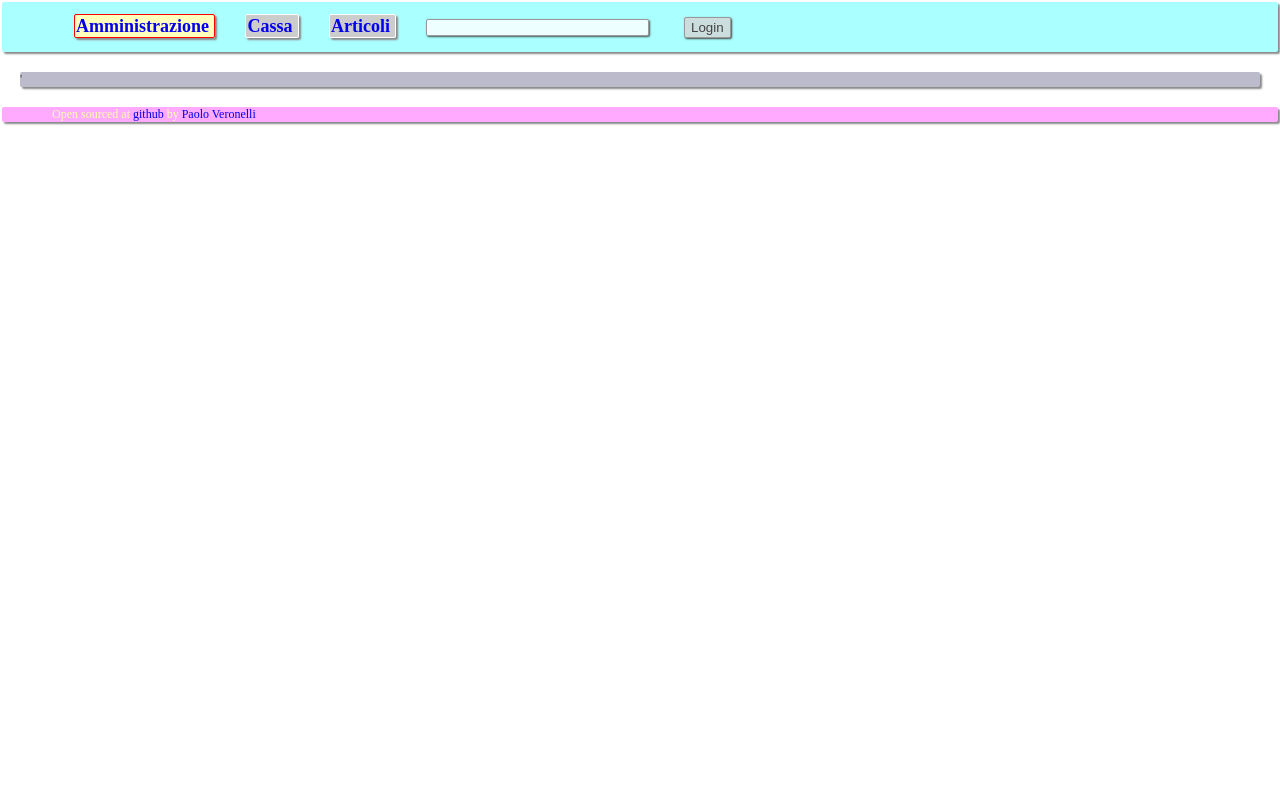
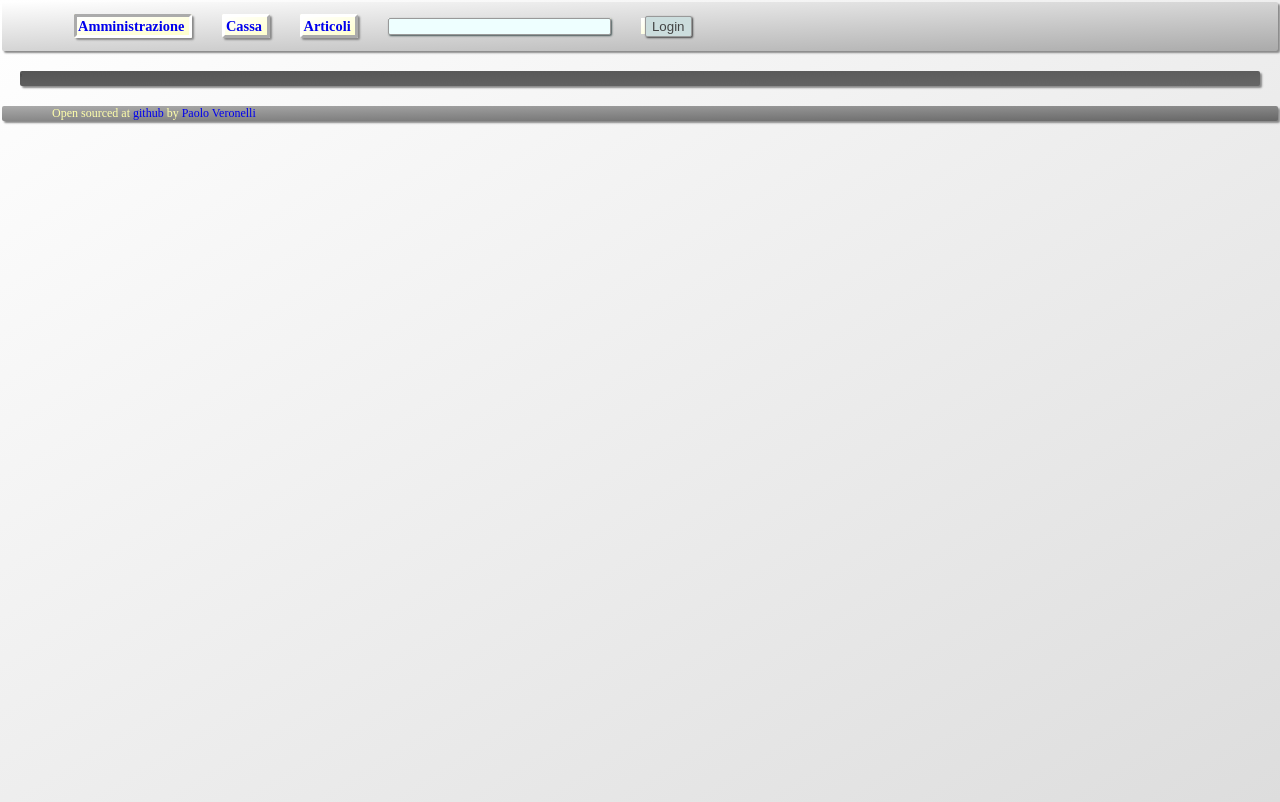
Before and after one commit to paolino/emporio, a PHP site: page /amministrazione.php in a window 1280 px wide. Run offline with PHP 8.4, Linux system fonts and the light colour scheme; the visitor is signed in with stand-in values (Sample User, id 1); data that the repository does not hold is empty; some libraries are stand-ins or nearby versions.

Commit message:
css gradients

```diff
--- a/emporio.css
+++ b/emporio.css
@@ -6,6 +6,8 @@ html, body {
   padding:0;
   font-size:12px;
   color:#444;
+  background-image:linear-gradient(to right bottom, #fff 0%, #ddd 100%);
+
 }
 header {
   margin:2px;
@@ -16,19 +18,20 @@ header {
   z-index:1;
   border-radius:2px;
   box-shadow:2px 2px 2px #888888;;
+  background-image:linear-gradient(to right bottom, #fff 0%, #aaa 100%);
 }
-#nav {
-  }
 #nav ul li {
 	display:inline;
 	margin-left:30px;
 	color:#f23;
-	font-size:1.5em;
+	font-size:1.2em;
 	font-weight:bold;
+  	background-image:linear-gradient(to right bottom, #fff 0%, #ffc 100%);
 	}
 .content {
   margin:20px 20px 20px 20px;
   background:#bbc;
+  background-image:linear-gradient(to right bottom, #555 0%, #666 100%);
   width:auto;
   position:relative;
   overflow:auto;
@@ -40,17 +43,20 @@ header {
   background:#776;
   border-radius:2px;
   box-shadow:2px 2px 2px #888888;;
+  background-image:linear-gradient(to right bottom, #555 0%, #666 100%);
   }
 .asc {
   margin:5px 5px 5px 5px;
   background:#998;
   border-radius:2px;
   box-shadow:2px 2px 2px #888888;;
+  background-image:linear-gradient(to right bottom, #585 0%, #6a6 100%);
   }
 
 #report{
   margin-top: 20px;
   background: #eee;
+  background-image:linear-gradient(to right bottom, #555 0%, #666 100%);
 
   }
  footer {
@@ -64,6 +70,7 @@ header {
    background-color:#faf;
   border-radius:2px;
   box-shadow:2px 2px 2px #888888;;
+  background-image:linear-gradient(to right bottom, #aaa 0%, #666 100%);
 }
 .CSSTableGenerator {
 margin:0px;padding:0px;
@@ -185,8 +192,9 @@ td.transaction {
 	background-color:#ccd;
 	font-weight:bold;
 	font-size:1.1em;
-  box-shadow:2px 2px 2px #888888;
+  	box-shadow:2px 2px 2px #888888;
 	height:10%;
+  	background-image:linear-gradient(to right bottom, #ddf 0%, #fff 100%);
 	}
 .info {
 	background-color:#ccd;
@@ -211,21 +219,23 @@ td.transaction {
 .header {
 	padding:1px;
 	background-color:#ccc;
-box-shadow:2px 2px 2px #888888;
-	border-width:1px;
+	box-shadow:2px 2px 2px #888888;
+	border-width:3px;
 	border-color:white;
-	border-style:solid;
+	border-style:outset;
 	border-radius:2px;
 	}
 .headerR {
 	padding:1px;
 	background-color:#ffb;
-box-shadow:2px 2px 2px #888888;
-
-	border-width:1px;
-	border-color:red;
-	border-style:solid;
+	box-shadow:2px 2px 2px #888888;
+	border-width:3px;
+	border-color:white;
+	border-style:inset;
 	border-radius:2px;
+	}
+.header a{
+	text-align:right;
 	}
 #error {
 	padding:20px;
@@ -266,3 +276,6 @@ box-shadow:2px 2px 2px #888888;
 #prezzi {
 	background-color:#b77;
 	}
+.merce{
+    text-align:left;
+    }
```
